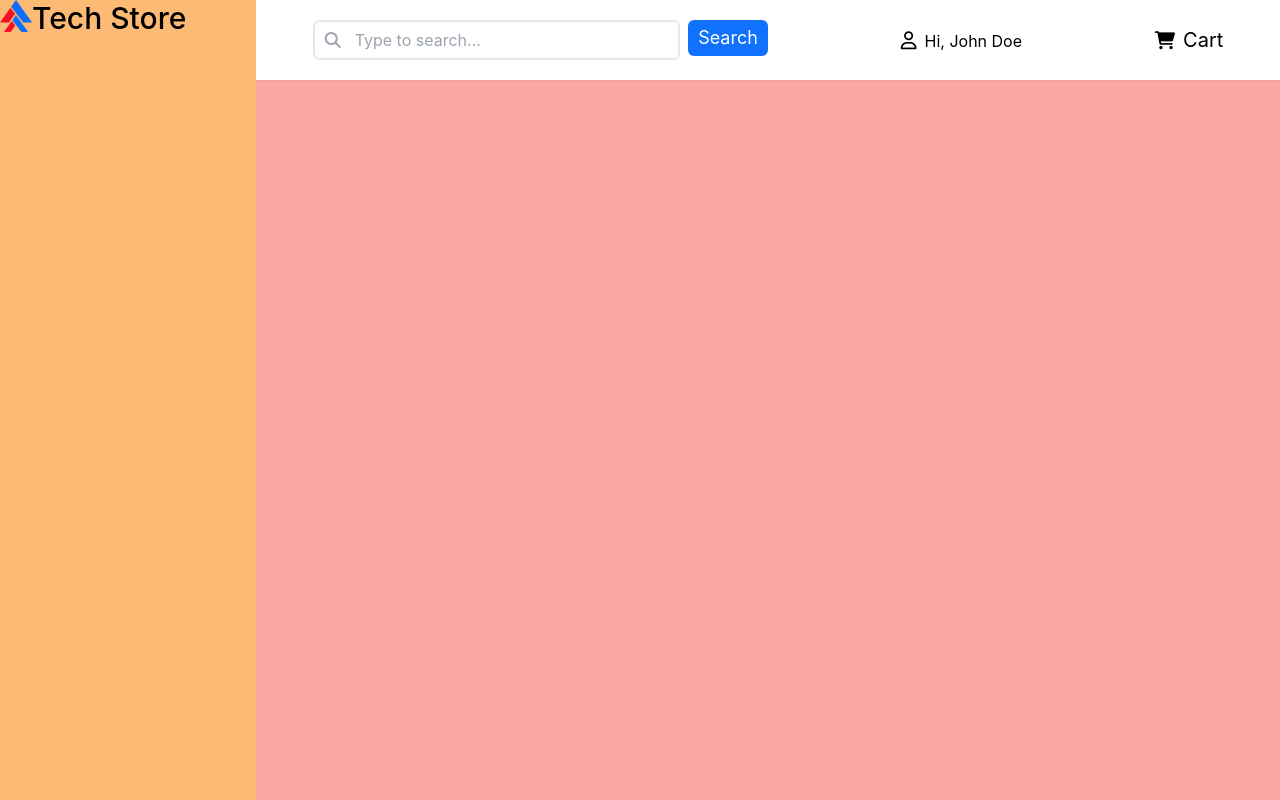
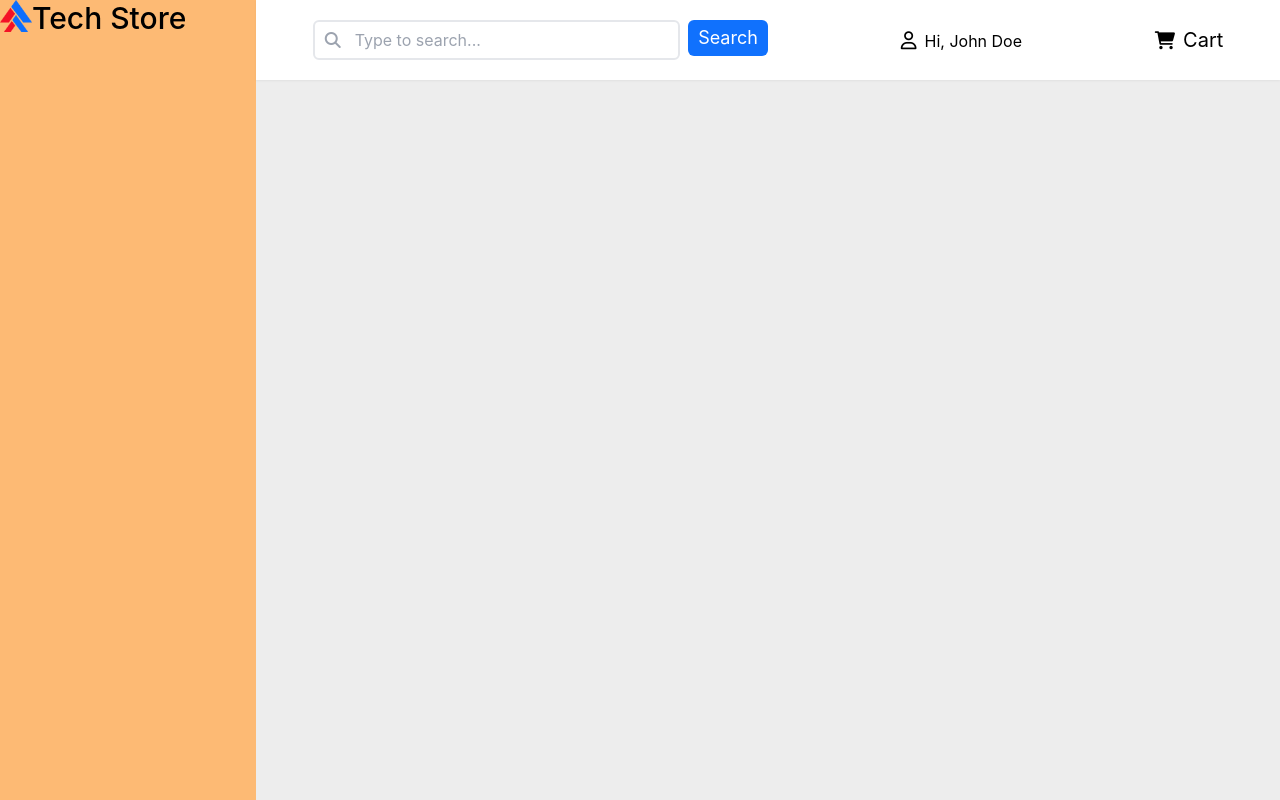
Before and after one commit to Enobaks/tech-store, a React (Create React App) app: page /user in a window 1280 px wide. Built offline with nearby package versions, Linux system fonts and the light colour scheme.

Commit message:
created more pages for user dashboard

```diff
--- /dev/null
+++ b/src/pages/orders.js
@@ -0,0 +1,7 @@
+import React from "react";
+
+const orders = () => {
+  return <div>orders</div>;
+};
+
+export default orders;
--- a/src/pages/user.js
+++ b/src/pages/user.js
@@ -4,9 +4,9 @@ import SideNavBar from "../components/sideNavBar/sideNavBar";
 
 const User = () => {
   return (
-    <div className="bg-custom-bg w-full h-screen flex">
+    <div className="bg-custom-bg w-full h-screen flex relative">
       <SideNavBar />
-      <div className="user-section w-full h-auto bg-red-300">
+      <div className="user-section w-full h-auto">
         <TopNavbar />
       </div>
     </div>
```
